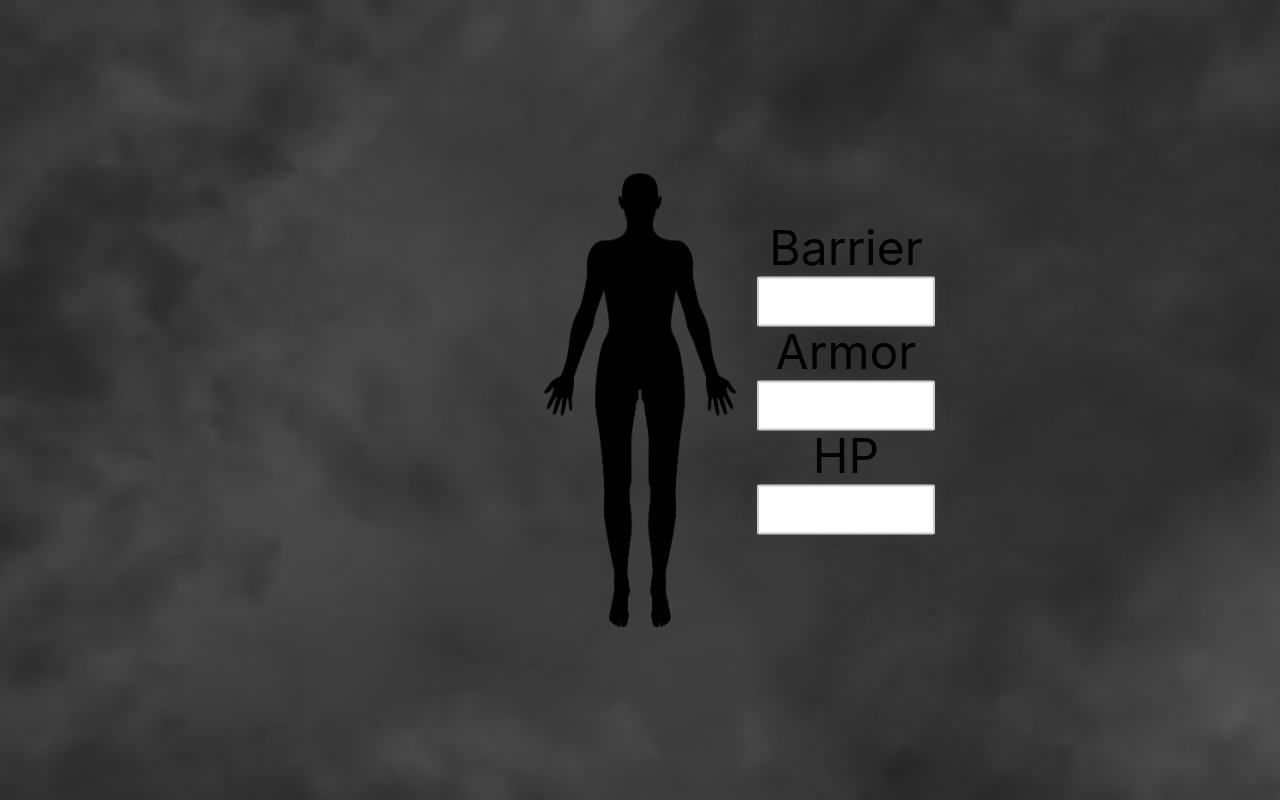
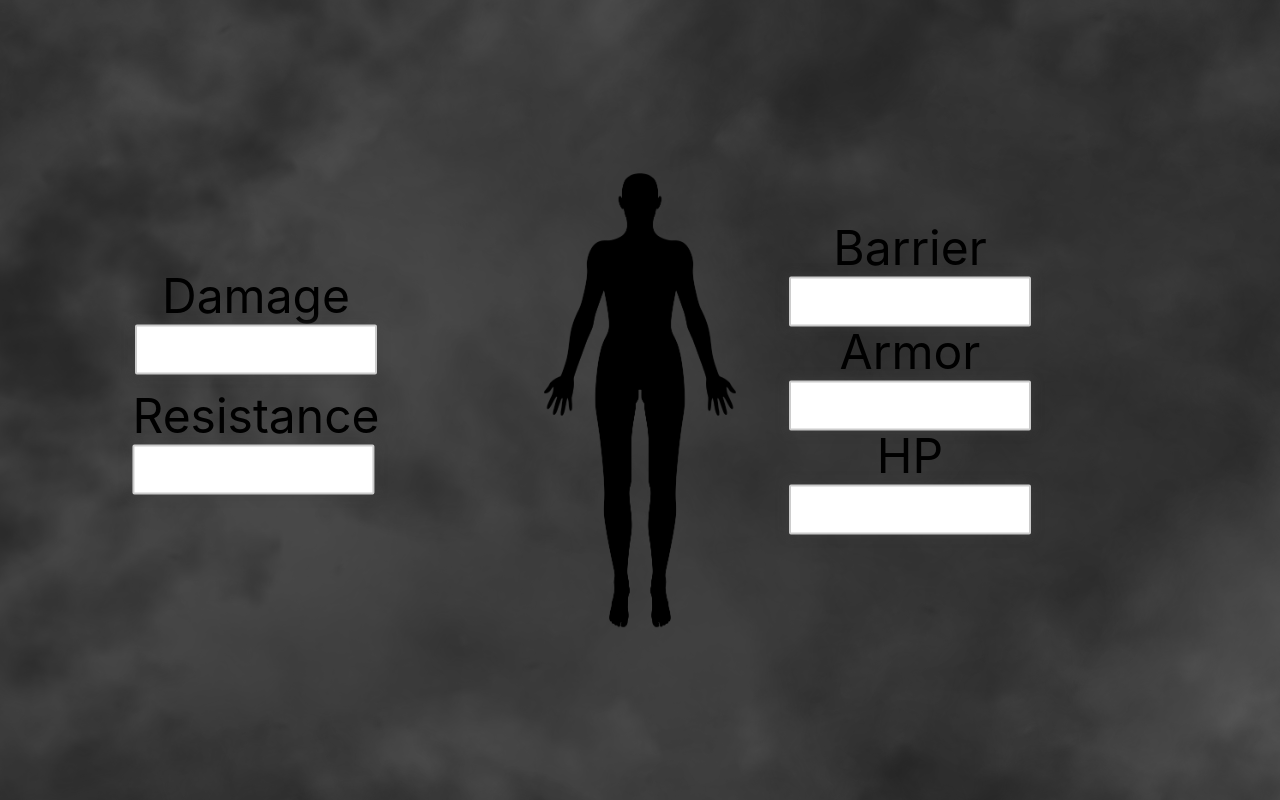
Before and after one commit to Setiver/calcDMG, a React (Create React App) app in the folder calc-dmg/: page / in a window 1280 px wide. Built offline with nearby package versions, Linux system fonts and the light colour scheme.

Commit message:
work in progres barrier armor  hp  damage working

```diff
--- a/calc-dmg/src/App.css
+++ b/calc-dmg/src/App.css
@@ -18,59 +18,57 @@ body {
   transform: translate(-50%, -50%);
 }
 /* positioning of inputs*/
-/* barrier */
-.barrier-text {
+.barrier-text,
+.armor-text,
+.hp-text,
+.damage-text,
+.resist-text {
   position: relative;
   bottom: 1%;
   font-size: 3rem;
   text-align: center;
 }
 
-.barrier-input {
+.barrier-input,
+.armor-input,
+.hp-input,
+.damage-input,
+.resist-input {
   position: relative;
 }
 
 .barrier-container {
   position: absolute;
-  right: 20%;
+  right: 10%;
   top: 34%;
   transform: translate(-50%, -50%);
 }
 
-/* armor */
-
-.armor-text {
-  position: relative;
-  bottom: 1%;
-  font-size: 3rem;
-  text-align: center;
-}
-
-.armor-input {
-  position: relative;
-}
 .armor-container {
   position: absolute;
-  right: 20%;
+  right: 10%;
   top: 47%;
   transform: translate(-50%, -50%);
 }
 
-/* hp */
-.hp-text {
-  position: relative;
-  bottom: 1%;
-  font-size: 3rem;
-  text-align: center;
+.hp-container {
+  position: absolute;
+  right: 10%;
+  top: 60%;
+  transform: translate(-50%, -50%);
 }
 
-.hp-input {
-  position: relative;
+.damage-container {
+  position: absolute;
+  top: 40%;
+  left: 20%;
+  transform: translate(-50%, -50%);
 }
-.hp-container {
+
+.resist-container {
   position: absolute;
-  right: 20%;
-  top: 60%;
+  top: 55%;
+  left: 20%;
   transform: translate(-50%, -50%);
 }
 
@@ -80,6 +78,7 @@ input::-webkit-inner-spin-button {
   -webkit-appearance: none;
   margin: 0;
 }
+/* this one is for mozilla */
 input[type='number'] {
   -moz-appearance: textfield;
 }
@@ -87,7 +86,7 @@ input[type='number'] {
 /* input look */
 .input-look {
   padding: 7px;
-  width: 10rem;
+  width: 14rem;
   height: 2rem;
   font-size: 25px;
   border-width: 2px;
@@ -97,5 +96,38 @@ input[type='number'] {
   border-style: solid;
   border-radius: 2px;
   box-shadow: 0px 0px 12px rgba(66, 66, 66, 0.61);
-  text-shadow: 0px 0px 5px rgba(66, 66, 66, 0.75);
 }
+
+.button-look {
+  color: white;
+  font-size: 20px;
+  font-family: inherit;
+  padding: 10px 60px;
+  border-radius: 5px;
+  margin: 10px 10px;
+  cursor: pointer;
+}
+
+.barier-button {
+  background-color: rgb(0, 103, 141);
+  position: absolute;
+  top: 18%;
+  left: 40%;
+  transform: translate(-50%, -50%);
+}
+
+.armor-button {
+  background-color: rgb(136, 136, 136);
+  position: absolute;
+  top: 18%;
+  left: 50%;
+  transform: translate(-50%, -50%);
+}
+
+.hp-button {
+  background-color: rgb(163, 0, 0);
+  position: absolute;
+  top: 18%;
+  left: 60%;
+  transform: translate(-50%, -50%);
+}
--- a/calc-dmg/src/res/calc.js
+++ b/calc-dmg/src/res/calc.js
@@ -1,21 +1,153 @@
-// import { useState, useEffect } from 'react';
+import { useState, useEffect } from 'react';
 import human from './img/human.png';
 
 const CalcDMG = () => {
+  // ---------------------------------- //
+  const [barierValue, setBarierValue] = useState('');
+  const [armorValue, setArmorValue] = useState('');
+  const [hpValue, setHpValue] = useState('');
+  const [damageValue, setDamageValue] = useState('');
+  const [resistValue, setResistValue] = useState('');
+  const [buttonValueBarier, setButtonValueBarier] = useState('');
+  const [buttonValueArmor, setButtonValueArmor] = useState('');
+  const [buttonValueHP, setButtonValueHP] = useState('');
+
+  function onChangeHandler(event, seter) {
+    seter(Number(event.target.value));
+    // console.log(Number(event.target.value));
+  }
+
+  // change color of input whene hit Enter and give button a value
+  function handlerKeyDown(event, selector, color, setValueButton, valueButton) {
+    if (event.key === 'Enter') {
+      event.preventDefault();
+      document.querySelector(selector).style.backgroundColor = color;
+      setValueButton(valueButton);
+    }
+  }
+
+  const damageOnClick = event => {
+    const clickOfButton = event.target;
+    const barierButton = document.querySelector('.barier-button');
+    const armorButton = document.querySelector('.armor-button');
+    const hpButton = document.querySelector('.hp-button');
+    console.log(clickOfButton);
+    if (clickOfButton === barierButton) {
+      setButtonValueBarier(buttonValueBarier - damageValue);
+    }
+    if (clickOfButton === armorButton) {
+      setButtonValueArmor(buttonValueArmor - damageValue);
+    }
+    if (clickOfButton === hpButton) {
+      setButtonValueHP(buttonValueHP - damageValue);
+    }
+  };
+
+  // ---------------------------------- //
+
   return (
     <>
       <img src={human} alt="something" className="human-img" />
+      {/* -----------------BARIER----------------- */}
       <div className="barrier-container">
         <p className="barrier-text">Barrier</p>
-        <input type="number" className=" barrier-input input-look" />
+        <input
+          type="number"
+          className="barrier-input input-look"
+          onChange={event => onChangeHandler(event, setBarierValue)}
+          onKeyDown={event =>
+            handlerKeyDown(
+              event,
+              '.barrier-input',
+              'rgb(0, 103, 141)',
+              setButtonValueBarier,
+              barierValue
+            )
+          }
+          value={barierValue}
+        />
       </div>
+      {buttonValueBarier && ( // wyświetla przycisk, gdy wartość jest ustawiona
+        <div>
+          <button
+            className="button-look barier-button"
+            value={buttonValueBarier}
+            onClick={damageOnClick}>
+            {buttonValueBarier}
+          </button>
+        </div>
+      )}
+
+      {/* -----------------ARMOR----------------- */}
       <div className="armor-container">
         <p className="armor-text">Armor</p>
-        <input type="number" className="armor-input input-look" />
+        <input
+          type="number"
+          className="armor-input input-look"
+          onChange={event => onChangeHandler(event, setArmorValue)}
+          onKeyDown={event =>
+            handlerKeyDown(
+              event,
+              '.armor-input',
+              'rgb(136, 136, 136)',
+              setButtonValueArmor,
+              armorValue
+            )
+          }
+          value={armorValue}
+        />
       </div>
+      {buttonValueArmor && (
+        <div>
+          <button
+            className="button-look armor-button"
+            value={buttonValueArmor}
+            onClick={damageOnClick}>
+            {buttonValueArmor}
+          </button>
+        </div>
+      )}
+      {/* -----------------HP----------------- */}
       <div className="hp-container">
         <p className="hp-text">HP</p>
-        <input type="number" className="hp-input input-look" />
+        <input
+          type="number"
+          className="hp-input input-look"
+          onChange={event => onChangeHandler(event, setHpValue)}
+          onKeyDown={event =>
+            handlerKeyDown(event, '.hp-input', 'rgb(163, 0, 0)', setButtonValueHP, hpValue)
+          }
+          value={hpValue}
+        />
+      </div>
+      {buttonValueHP && (
+        <div>
+          <button className="button-look hp-button" value={buttonValueHP} onClick={damageOnClick}>
+            {buttonValueHP}
+          </button>
+        </div>
+      )}
+
+      {/* -----------------Damage----------------- */}
+      <div className="damage-container">
+        <p className="damage-text">Damage</p>
+        <input
+          type="number"
+          className="damage-input input-look"
+          onChange={event => onChangeHandler(event, setDamageValue)}
+          value={damageValue}
+        />
+      </div>
+
+      {/* -----------------Resistance----------------- */}
+      <div className="resist-container">
+        <p className="resist-text">Resistance</p>
+        <input
+          type="number"
+          className="resist-input input-look"
+          onChange={event => onChangeHandler(event, setResistValue)}
+          value={resistValue}
+        />
       </div>
     </>
   );
```
